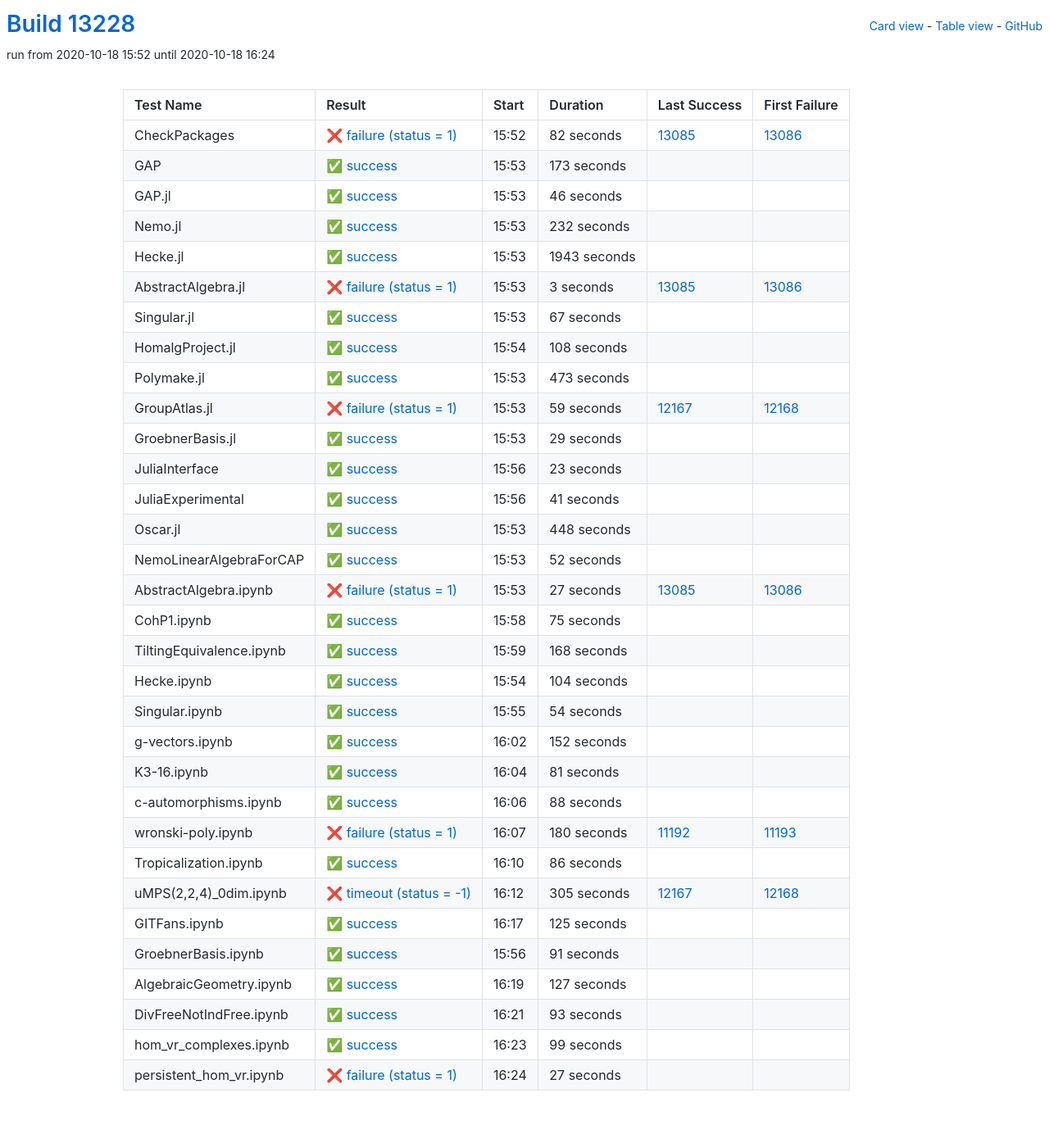
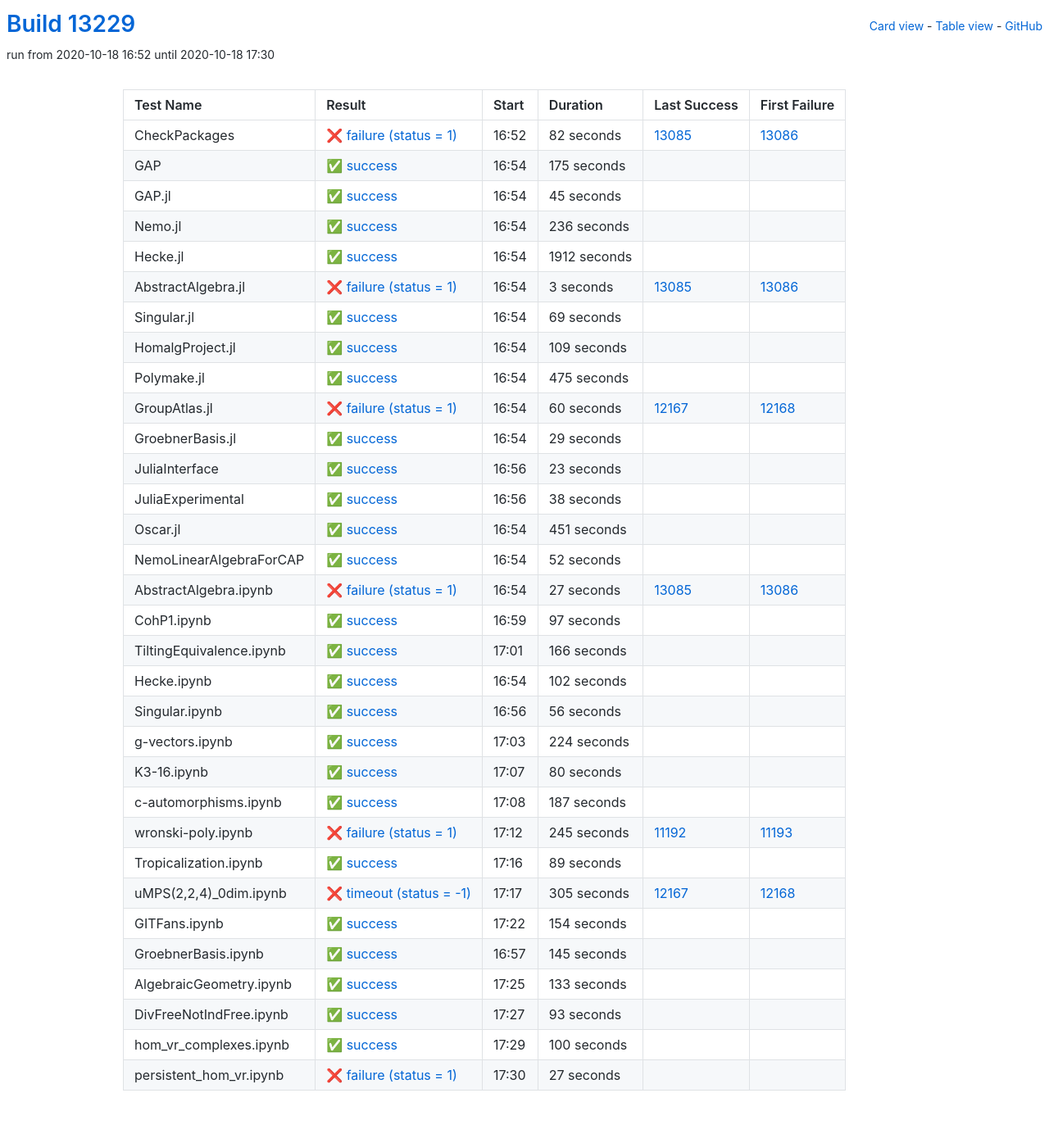
Before and after one commit to oscar-system/oscar-ci-status, a Jekyll site: the page built from table.html, in a window 1280 px wide. Shown: the whole page at 82% size. Built offline with Jekyll 4.4.1, drawn with Linux system fonts in a browser that asks for light colours.

Commit message:
Build #13229

```diff
--- a/_data/ci.yml
+++ b/_data/ci.yml
@@ -1,6 +1,6 @@
 ---
-build: 13228
-build_url: https://oscarci.mathematik.uni-kl.de/job/oscar/13228/
+build: 13229
+build_url: https://oscarci.mathematik.uni-kl.de/job/oscar/13229/
 job: oscar
 organization: oscar-system
 repo: oscar-ci-status
@@ -8,8 +8,8 @@
 tests:
 - name: CheckPackages
   id: checkpackages
-  log: https://oscarci.mathematik.uni-kl.de/job/oscar/13228/artifact/logs/build-13228/CheckPackages.log
-  start: 2020-10-18 15:52
+  log: https://oscarci.mathematik.uni-kl.de/job/oscar/13229/artifact/logs/build-13229/CheckPackages.log
+  start: 2020-10-18 16:52
   success: false
   exitcode: 1
   status: failure
@@ -20,56 +20,56 @@
   first_failure_url: https://oscarci.mathematik.uni-kl.de/job/oscar/13086/
 - name: GAP
   id: gap
-  log: https://oscarci.mathematik.uni-kl.de/job/oscar/13228/artifact/logs/build-13228/GAP.log
-  start: 2020-10-18 15:53
+  log: https://oscarci.mathematik.uni-kl.de/job/oscar/13229/artifact/logs/build-13229/GAP.log
+  start: 2020-10-18 16:54
   success: true
   exitcode: 0
   status: success
-  duration: 173
+  duration: 175
   last_success: false
   last_success_url:
   first_failure: false
   first_failure_url:
 - name: GAP.jl
   id: gap-jl
-  log: https://oscarci.mathematik.uni-kl.de/job/oscar/13228/artifact/logs/build-13228/GAP.jl.log
-  start: 2020-10-18 15:53
+  log: https://oscarci.mathematik.uni-kl.de/job/oscar/13229/artifact/logs/build-13229/GAP.jl.log
+  start: 2020-10-18 16:54
   success: true
   exitcode: 0
   status: success
-  duration: 46
+  duration: 45
   last_success: false
   last_success_url:
   first_failure: false
   first_failure_url:
 - name: Nemo.jl
   id: nemo-jl
-  log: https://oscarci.mathematik.uni-kl.de/job/oscar/13228/artifact/logs/build-13228/Nemo.jl.log
-  start: 2020-10-18 15:53
+  log: https://oscarci.mathematik.uni-kl.de/job/oscar/13229/artifact/logs/build-13229/Nemo.jl.log
+  start: 2020-10-18 16:54
   success: true
   exitcode: 0
   status: success
-  duration: 232
+  duration: 236
   last_success: false
   last_success_url:
   first_failure: false
   first_failure_url:
 - name: Hecke.jl
   id: hecke-jl
-  log: https://oscarci.mathematik.uni-kl.de/job/oscar/13228/artifact/logs/build-13228/Hecke.jl.log
-  start: 2020-10-18 15:53
+  log: https://oscarci.mathematik.uni-kl.de/job/oscar/13229/artifact/logs/build-13229/Hecke.jl.log
+  start: 2020-10-18 16:54
   success: true
   exitcode: 0
   status: success
-  duration: 1943
+  duration: 1912
   last_success: false
   last_success_url:
   first_failure: false
   first_failure_url:
 - name: AbstractAlgebra.jl
   id: abstractalgebra-jl
-  log: https://oscarci.mathematik.uni-kl.de/job/oscar/13228/artifact/logs/build-13228/AbstractAlgebra.jl.log
-  start: 2020-10-18 15:53
+  log: https://oscarci.mathematik.uni-kl.de/job/oscar/13229/artifact/logs/build-13229/AbstractAlgebra.jl.log
+  start: 2020-10-18 16:54
   success: false
   exitcode: 1
   status: failure
@@ -80,56 +80,56 @@
   first_failure_url: https://oscarci.mathematik.uni-kl.de/job/oscar/13086/
 - name: Singular.jl
   id: singular-jl
-  log: https://oscarci.mathematik.uni-kl.de/job/oscar/13228/artifact/logs/build-13228/Singular.jl.log
-  start: 2020-10-18 15:53
+  log: https://oscarci.mathematik.uni-kl.de/job/oscar/13229/artifact/logs/build-13229/Singular.jl.log
+  start: 2020-10-18 16:54
   success: true
   exitcode: 0
   status: success
-  duration: 67
+  duration: 69
   last_success: false
   last_success_url:
   first_failure: false
   first_failure_url:
 - name: HomalgProject.jl
   id: homalgproject-jl
-  log: https://oscarci.mathematik.uni-kl.de/job/oscar/13228/artifact/logs/build-13228/HomalgProject.jl.log
-  start: 2020-10-18 15:54
+  log: https://oscarci.mathematik.uni-kl.de/job/oscar/13229/artifact/logs/build-13229/HomalgProject.jl.log
+  start: 2020-10-18 16:54
   success: true
   exitcode: 0
   status: success
-  duration: 108
+  duration: 109
   last_success: false
   last_success_url:
   first_failure: false
   first_failure_url:
 - name: Polymake.jl
   id: polymake-jl
-  log: https://oscarci.mathematik.uni-kl.de/job/oscar/13228/artifact/logs/build-13228/Polymake.jl.log
-  start: 2020-10-18 15:53
+  log: https://oscarci.mathematik.uni-kl.de/job/oscar/13229/artifact/logs/build-13229/Polymake.jl.log
+  start: 2020-10-18 16:54
   success: true
   exitcode: 0
   status: success
-  duration: 473
+  duration: 475
   last_success: false
   last_success_url:
   first_failure: false
   first_failure_url:
 - name: GroupAtlas.jl
   id: groupatlas-jl
-  log: https://oscarci.mathematik.uni-kl.de/job/oscar/13228/artifact/logs/build-13228/GroupAtlas.jl.log
-  start: 2020-10-18 15:53
+  log: https://oscarci.mathematik.uni-kl.de/job/oscar/13229/artifact/logs/build-13229/GroupAtlas.jl.log
+  start: 2020-10-18 16:54
   success: false
   exitcode: 1
   status: failure
-  duration: 59
+  duration: 60
   last_success: 12167
   last_success_url: https://oscarci.mathematik.uni-kl.de/job/oscar/12167/
   first_failure: 12168
   first_failure_url: https://oscarci.mathematik.uni-kl.de/job/oscar/12168/
 - name: GroebnerBasis.jl
   id: groebnerbasis-jl
-  log: https://oscarci.mathematik.uni-kl.de/job/oscar/13228/artifact/logs/build-13228/GroebnerBasis.jl.log
-  start: 2020-10-18 15:53
+  log: https://oscarci.mathematik.uni-kl.de/job/oscar/13229/artifact/logs/build-13229/GroebnerBasis.jl.log
+  start: 2020-10-18 16:54
   success: true
   exitcode: 0
   status: success
@@ -140,8 +140,8 @@
   first_failure_url:
 - name: JuliaInterface
   id: juliainterface
-  log: https://oscarci.mathematik.uni-kl.de/job/oscar/13228/artifact/logs/build-13228/JuliaInterface.log
-  start: 2020-10-18 15:56
+  log: https://oscarci.mathematik.uni-kl.de/job/oscar/13229/artifact/logs/build-13229/JuliaInterface.log
+  start: 2020-10-18 16:56
   success: true
   exitcode: 0
   status: success
@@ -152,32 +152,32 @@
   first_failure_url:
 - name: JuliaExperimental
   id: juliaexperimental
-  log: https://oscarci.mathematik.uni-kl.de/job/oscar/13228/artifact/logs/build-13228/JuliaExperimental.log
-  start: 2020-10-18 15:56
+  log: https://oscarci.mathematik.uni-kl.de/job/oscar/13229/artifact/logs/build-13229/JuliaExperimental.log
+  start: 2020-10-18 16:56
   success: true
   exitcode: 0
   status: success
-  duration: 41
+  duration: 38
   last_success: false
   last_success_url:
   first_failure: false
   first_failure_url:
 - name: Oscar.jl
   id: oscar-jl
-  log: https://oscarci.mathematik.uni-kl.de/job/oscar/13228/artifact/logs/build-13228/Oscar.jl.log
-  start: 2020-10-18 15:53
+  log: https://oscarci.mathematik.uni-kl.de/job/oscar/13229/artifact/logs/build-13229/Oscar.jl.log
+  start: 2020-10-18 16:54
   success: true
   exitcode: 0
   status: success
-  duration: 448
+  duration: 451
   last_success: false
   last_success_url:
   first_failure: false
   first_failure_url:
 - name: NemoLinearAlgebraForCAP
   id: nemolinearalgebraforcap
-  log: https://oscarci.mathematik.uni-kl.de/job/oscar/13228/artifact/logs/build-13228/NemoLinearAlgebraForCAP.log
-  start: 2020-10-18 15:53
+  log: https://oscarci.mathematik.uni-kl.de/job/oscar/13229/artifact/logs/build-13229/NemoLinearAlgebraForCAP.log
+  start: 2020-10-18 16:54
   success: true
   exitcode: 0
   status: success
@@ -188,8 +188,8 @@
   first_failure_url:
 - name: AbstractAlgebra.ipynb
   id: abstractalgebra-ipynb
-  log: https://oscarci.mathematik.uni-kl.de/job/oscar/13228/artifact/logs/build-13228/AbstractAlgebra.ipynb.log
-  start: 2020-10-18 15:53
+  log: https://oscarci.mathematik.uni-kl.de/job/oscar/13229/artifact/logs/build-13229/AbstractAlgebra.ipynb.log
+  start: 2020-10-18 16:54
   success: false
   exitcode: 1
   status: failure
@@ -200,116 +200,116 @@
   first_failure_url: https://oscarci.mathematik.uni-kl.de/job/oscar/13086/
 - name: CohP1.ipynb
   id: cohp1-ipynb
-  log: https://oscarci.mathematik.uni-kl.de/job/oscar/13228/artifact/logs/build-13228/CohP1.ipynb.log
-  start: 2020-10-18 15:58
+  log: https://oscarci.mathematik.uni-kl.de/job/oscar/13229/artifact/logs/build-13229/CohP1.ipynb.log
+  start: 2020-10-18 16:59
   success: true
   exitcode: 0
   status: success
-  duration: 75
+  duration: 97
   last_success: false
   last_success_url:
   first_failure: false
   first_failure_url:
 - name: TiltingEquivalence.ipynb
   id: tiltingequivalence-ipynb
-  log: https://oscarci.mathematik.uni-kl.de/job/oscar/13228/artifact/logs/build-13228/TiltingEquivalence.ipynb.log
-  start: 2020-10-18 15:59
+  log: https://oscarci.mathematik.uni-kl.de/job/oscar/13229/artifact/logs/build-13229/TiltingEquivalence.ipynb.log
+  start: 2020-10-18 17:01
   success: true
   exitcode: 0
   status: success
-  duration: 168
+  duration: 166
   last_success: false
   last_success_url:
   first_failure: false
   first_failure_url:
 - name: Hecke.ipynb
   id: hecke-ipynb
-  log: https://oscarci.mathematik.uni-kl.de/job/oscar/13228/artifact/logs/build-13228/Hecke.ipynb.log
-  start: 2020-10-18 15:54
+  log: https://oscarci.mathematik.uni-kl.de/job/oscar/13229/artifact/logs/build-13229/Hecke.ipynb.log
+  start: 2020-10-18 16:54
   success: true
   exitcode: 0
   status: success
-  duration: 104
+  duration: 102
   last_success: false
   last_success_url:
   first_failure: false
   first_failure_url:
 - name: Singular.ipynb
   id: singular-ipynb
-  log: https://oscarci.mathematik.uni-kl.de/job/oscar/13228/artifact/logs/build-13228/Singular.ipynb.log
-  start: 2020-10-18 15:55
+  log: https://oscarci.mathematik.uni-kl.de/job/oscar/13229/artifact/logs/build-13229/Singular.ipynb.log
+  start: 2020-10-18 16:56
   success: true
   exitcode: 0
   status: success
-  duration: 54
+  duration: 56
   last_success: false
   last_success_url:
   first_failure: false
   first_failure_url:
 - name: g-vectors.ipynb
   id: g-vectors-ipynb
-  log: https://oscarci.mathematik.uni-kl.de/job/oscar/13228/artifact/logs/build-13228/g-vectors.ipynb.log
-  start: 2020-10-18 16:02
+  log: https://oscarci.mathematik.uni-kl.de/job/oscar/13229/artifact/logs/build-13229/g-vectors.ipynb.log
+  start: 2020-10-18 17:03
   success: true
   exitcode: 0
   status: success
-  duration: 152
+  duration: 224
   last_success: false
   last_success_url:
   first_failure: false
   first_failure_url:
 - name: K3-16.ipynb
   id: k3-16-ipynb
-  log: https://oscarci.mathematik.uni-kl.de/job/oscar/13228/artifact/logs/build-13228/K3-16.ipynb.log
-  start: 2020-10-18 16:04
+  log: https://oscarci.mathematik.uni-kl.de/job/oscar/13229/artifact/logs/build-13229/K3-16.ipynb.log
+  start: 2020-10-18 17:07
   success: true
   exitcode: 0
   status: success
-  duration: 81
+  duration: 80
   last_success: false
   last_success_url:
   first_failure: false
   first_failure_url:
 - name: c-automorphisms.ipynb
   id: c-automorphisms-ipynb
-  log: https://oscarci.mathematik.uni-kl.de/job/oscar/13228/artifact/logs/build-13228/c-automorphisms.ipynb.log
-  start: 2020-10-18 16:06
+  log: https://oscarci.mathematik.uni-kl.de/job/oscar/13229/artifact/logs/build-13229/c-automorphisms.ipynb.log
+  start: 2020-10-18 17:08
   success: true
   exitcode: 0
   status: success
-  duration: 88
+  duration: 187
   last_success: false
   last_success_url:
   first_failure: false
   first_failure_url:
 - name: wronski-poly.ipynb
   id: wronski-poly-ipynb
-  log: https://oscarci.mathematik.uni-kl.de/job/oscar/13228/artifact/logs/build-13228/wronski-poly.ipynb.log
-  start: 2020-10-18 16:07
+  log: https://oscarci.mathematik.uni-kl.de/job/oscar/13229/artifact/logs/build-13229/wronski-poly.ipynb.log
+  start: 2020-10-18 17:12
   success: false
   exitcode: 1
   status: failure
-  duration: 180
+  duration: 245
   last_success: 11192
   last_success_url: https://oscarci.mathematik.uni-kl.de/job/oscar/11192/
   first_failure: 11193
   first_failure_url: https://oscarci.mathematik.uni-kl.de/job/oscar/11193/
 - name: Tropicalization.ipynb
   id: tropicalization-ipynb
-  log: https://oscarci.mathematik.uni-kl.de/job/oscar/13228/artifact/logs/build-13228/Tropicalization.ipynb.log
-  start: 2020-10-18 16:10
+  log: https://oscarci.mathematik.uni-kl.de/job/oscar/13229/artifact/logs/build-13229/Tropicalization.ipynb.log
+  start: 2020-10-18 17:16
   success: true
   exitcode: 0
   status: success
-  duration: 86
+  duration: 89
   last_success: false
   last_success_url:
   first_failure: false
   first_failure_url:
 - name: uMPS(2,2,4)_0dim.ipynb
   id: umps-2-2-4-0dim-ipynb
-  log: https://oscarci.mathematik.uni-kl.de/job/oscar/13228/artifact/logs/build-13228/uMPS-2-2-4-_0dim.ipynb.log
-  start: 2020-10-18 16:12
+  log: https://oscarci.mathematik.uni-kl.de/job/oscar/13229/artifact/logs/build-13229/uMPS-2-2-4-_0dim.ipynb.log
+  start: 2020-10-18 17:17
   success: false
   exitcode: -1
   status: timeout
@@ -320,44 +320,44 @@
   first_failure_url: https://oscarci.mathematik.uni-kl.de/job/oscar/12168/
 - name: GITFans.ipynb
   id: gitfans-ipynb
-  log: https://oscarci.mathematik.uni-kl.de/job/oscar/13228/artifact/logs/build-13228/GITFans.ipynb.log
-  start: 2020-10-18 16:17
+  log: https://oscarci.mathematik.uni-kl.de/job/oscar/13229/artifact/logs/build-13229/GITFans.ipynb.log
+  start: 2020-10-18 17:22
   success: true
   exitcode: 0
   status: success
-  duration: 125
+  duration: 154
   last_success: false
   last_success_url:
   first_failure: false
   first_failure_url:
 - name: GroebnerBasis.ipynb
   id: groebnerbasis-ipynb
-  log: https://oscarci.mathematik.uni-kl.de/job/oscar/13228/artifact/logs/build-13228/GroebnerBasis.ipynb.log
-  start: 2020-10-18 15:56
+  log: https://oscarci.mathematik.uni-kl.de/job/oscar/13229/artifact/logs/build-13229/GroebnerBasis.ipynb.log
+  start: 2020-10-18 16:57
   success: true
   exitcode: 0
   status: success
-  duration: 91
+  duration: 145
   last_success: false
   last_success_url:
   first_failure: false
   first_failure_url:
 - name: AlgebraicGeometry.ipynb
   id: algebraicgeometry-ipynb
-  log: https://oscarci.mathematik.uni-kl.de/job/oscar/13228/artifact/logs/build-13228/AlgebraicGeometry.ipynb.log
-  start: 2020-10-18 16:19
+  log: https://oscarci.mathematik.uni-kl.de/job/oscar/13229/artifact/logs/build-13229/AlgebraicGeometry.ipynb.log
+  start: 2020-10-18 17:25
   success: true
   exitcode: 0
   status: success
-  duration: 127
+  duration: 133
   last_success: false
   last_success_url:
   first_failure: false
   first_failure_url:
 - name: DivFreeNotIndFree.ipynb
   id: divfreenotindfree-ipynb
-  log: https://oscarci.mathematik.uni-kl.de/job/oscar/13228/artifact/logs/build-13228/DivFreeNotIndFree.ipynb.log
-  start: 2020-10-18 16:21
+  log: https://oscarci.mathematik.uni-kl.de/job/oscar/13229/artifact/logs/build-13229/DivFreeNotIndFree.ipynb.log
+  start: 2020-10-18 17:27
   success: true
   exitcode: 0
   status: success
@@ -368,20 +368,20 @@
   first_failure_url:
 - name: hom_vr_complexes.ipynb
   id: hom-vr-complexes-ipynb
-  log: https://oscarci.mathematik.uni-kl.de/job/oscar/13228/artifact/logs/build-13228/hom_vr_complexes.ipynb.log
-  start: 2020-10-18 16:23
+  log: https://oscarci.mathematik.uni-kl.de/job/oscar/13229/artifact/logs/build-13229/hom_vr_complexes.ipynb.log
+  start: 2020-10-18 17:29
   success: true
   exitcode: 0
   status: success
-  duration: 99
+  duration: 100
   last_success: false
   last_success_url:
   first_failure: false
   first_failure_url:
 - name: persistent_hom_vr.ipynb
   id: persistent-hom-vr-ipynb
-  log: https://oscarci.mathematik.uni-kl.de/job/oscar/13228/artifact/logs/build-13228/persistent_hom_vr.ipynb.log
-  start: 2020-10-18 16:24
+  log: https://oscarci.mathematik.uni-kl.de/job/oscar/13229/artifact/logs/build-13229/persistent_hom_vr.ipynb.log
+  start: 2020-10-18 17:30
   success: false
   exitcode: 1
   status: failure
```
Also changed, not shown: README.md.
